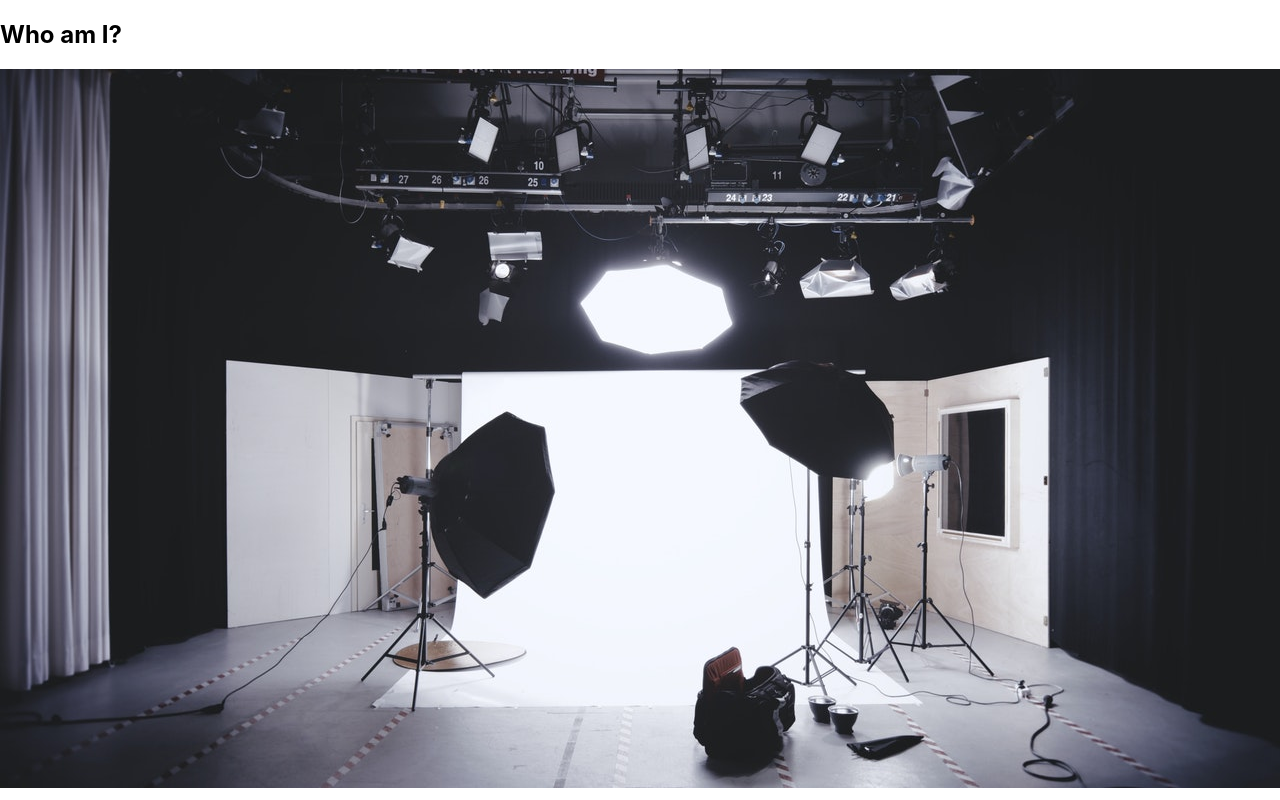
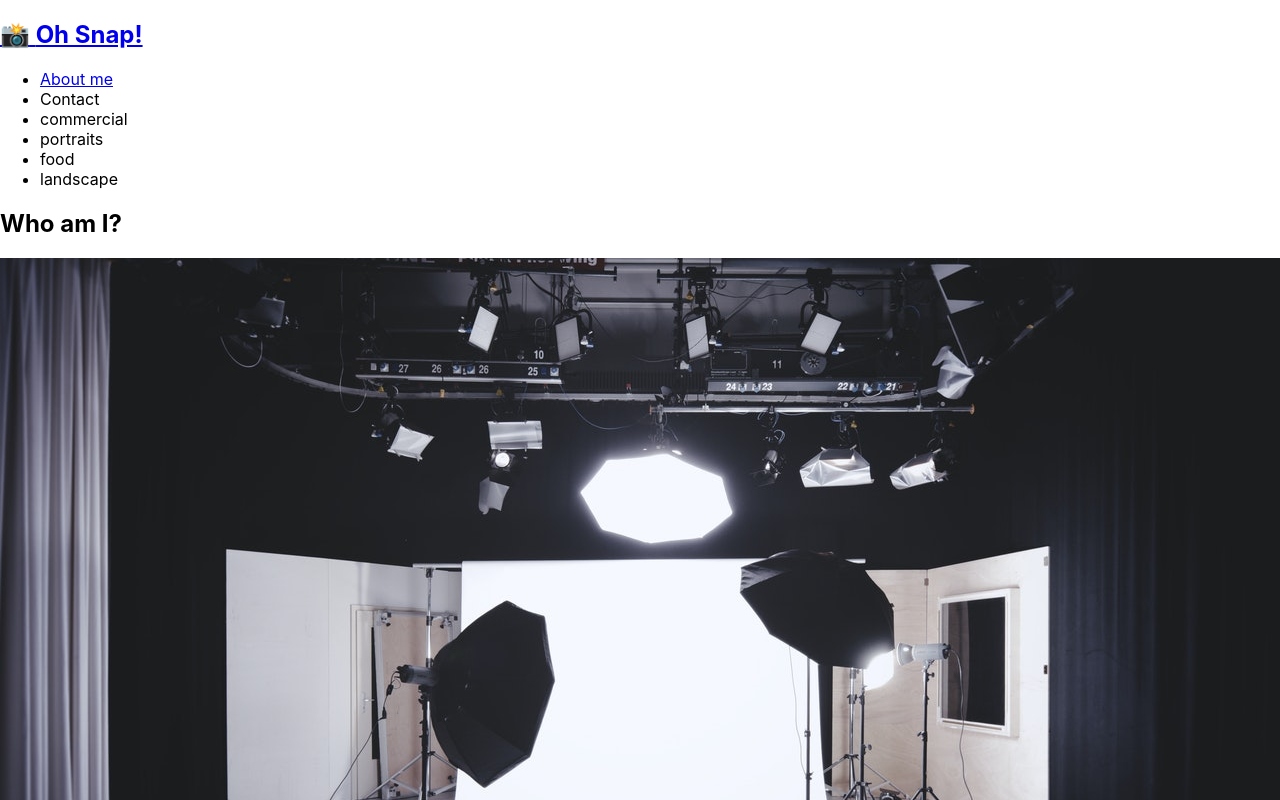
Before and after one commit to Cassiecatt/photo-port, a React (Create React App) app: page / in a window 1280 px wide. Shown: the top 800 px of the page. Built offline with nearby package versions, Linux system fonts and the light colour scheme.

Commit message:
added nav - doesnt display right

```diff
--- a/src/App.js
+++ b/src/App.js
@@ -1,10 +1,13 @@
 import React from 'react';
+import Nav from './components/Nav';
 import About from './components/About';
+
 
 function App() {
 
   return (
     <div>
+      <Nav></Nav>
       <main>
         <About></About>
       </main>
--- /dev/null
+++ b/src/components/Nav/index.js
@@ -0,0 +1,53 @@
+import React from "react";
+
+const categories = [
+  {
+    name: "commercial",
+    description:
+      "Photos of grocery stores, food trucks, and other commercial projects",
+  },
+  { name: "portraits", description: "Portraits of people in my life" },
+  { name: "food", description: "Delicious delicacies" },
+  {
+    name: "landscape",
+    description: "Fields, farmhouses, waterfalls, and the beauty of nature",
+  },
+];
+
+function Nav() {
+  function categorySelected(name) {
+    console.log(`${name} clicked`);
+  }
+  return (
+    <header>
+      <h2>
+        <a href="/">
+          <span role="img" aria-label="camera">
+            {" "}
+            📸
+          </span>{" "}
+          Oh Snap!
+        </a>
+      </h2>
+      <nav>
+        <ul className="flex-row">
+          <li className="mx-2">
+            <a href="#about">About me</a>
+          </li>
+          <li>
+            <span>Contact</span>
+          </li>
+          {categories.map((category) => (
+            <li className="mx-1" key={category.name}>
+              <span onClick={() => categorySelected(category.name)}>
+                {category.name}
+              </span>
+            </li>
+          ))}
+        </ul>
+      </nav>
+    </header>
+  );
+}
+
+export default Nav;
```
